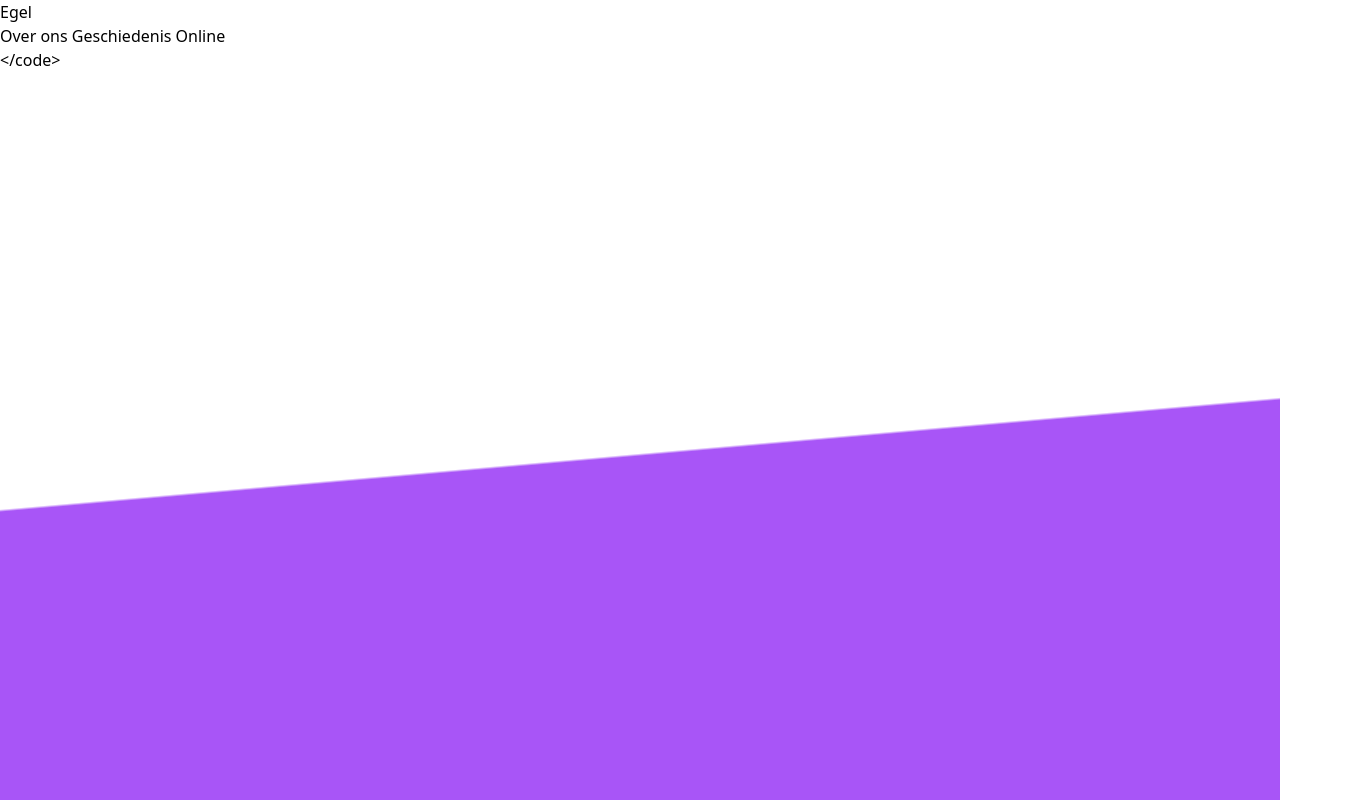
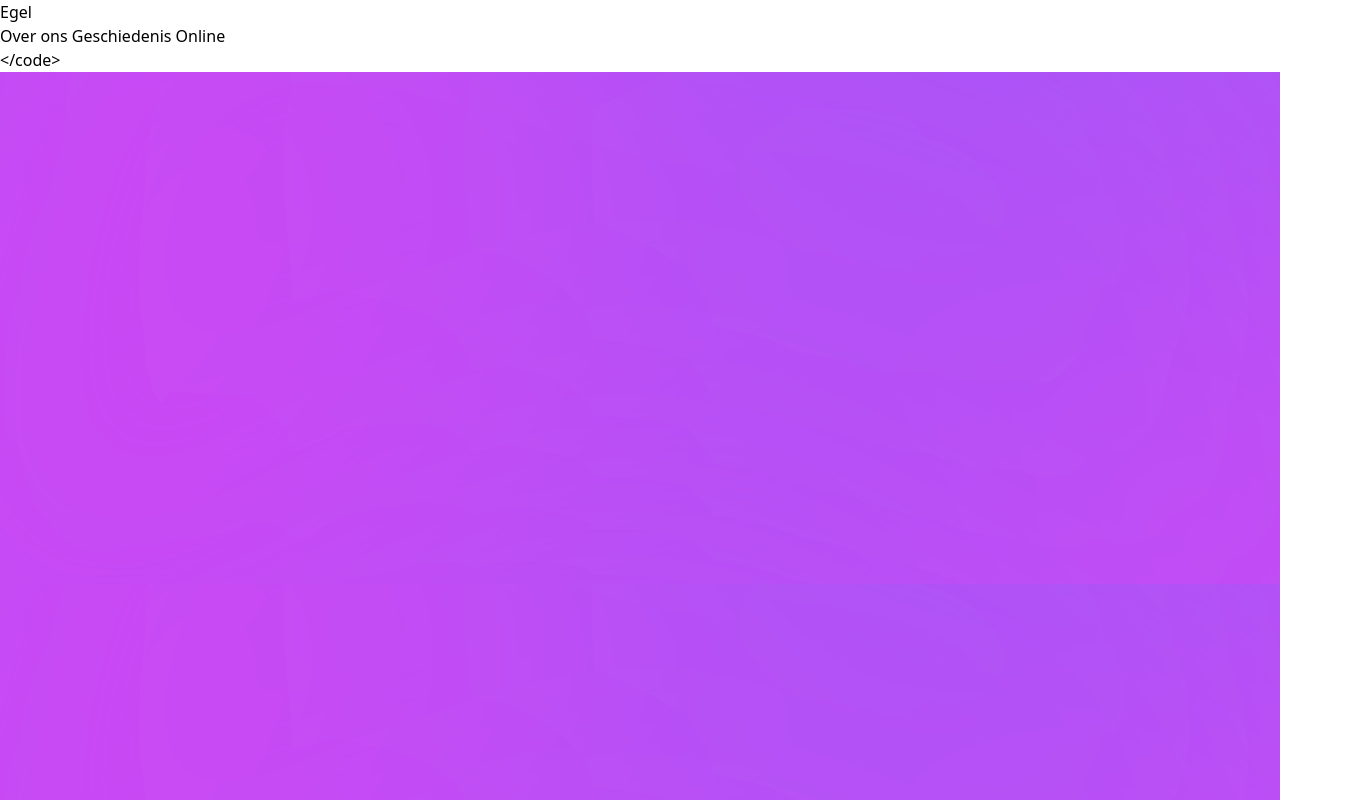
Before and after one commit to niek-peters/egel, a SvelteKit app: page /geschiedenis in a window 1280 px wide. Shown: the top 800 px of the page, 1351 px wide, since content can reach past the window. Built offline with nearby package versions, Linux system fonts and the light colour scheme.

Commit message:
Changed the header and footer to use an svg instead a plain background

```diff
--- a/src/components/general/footer.svelte
+++ b/src/components/general/footer.svelte
@@ -11,9 +11,29 @@
 	</footer>
 </div>
 
-<style>
-	.bg {
+<style lang="scss">
+	/* .bg {
 		height: 48rem;
 		background-image: -webkit-linear-gradient(95deg, rgb(168 85 247) 50%, white 50.3%);
+	} */
+
+	.bg {
+		height: 24rem;
+		background-image: url('/bg-1.svg');
+		background-size: cover;
+		background-position: center;
+		z-index: -60;
+
+		&:after {
+			content: '';
+			position: absolute;
+			top: -6rem;
+			left: -4rem;
+			height: 14rem;
+			width: 110%;
+			background: white;
+			transform: rotate(-5deg);
+			z-index: -50;
+		}
 	}
 </style>
--- a/src/components/general/header.svelte
+++ b/src/components/general/header.svelte
@@ -18,10 +18,31 @@
 		<a href="https://github.com/MrValk/egel" target="_blank">&lt;/code&gt;</a>
 	</h1>
 </header>
-<div class="absolute w-full h-96 -z-10" />
+<div class="absolute w-full -z-10" />
 
-<style>
+<style lang="scss">
+	/* div {
+		height: 48rem;
+		background-image: -webkit-linear-gradient(95deg, white 50%, rgb(168 85 247) 50.3%);
+	} */
+
 	div {
-		background-image: -webkit-linear-gradient(95deg, white 50%, rgb(168 85 247) 50.3%);
+		height: 32rem;
+		background-image: url('/bg-1.svg');
+		background-size: cover;
+		background-position: center;
+		z-index: -60;
+
+		&:after {
+			content: '';
+			position: absolute;
+			bottom: -6rem;
+			left: -4rem;
+			height: 14rem;
+			width: 110%;
+			background: white;
+			transform: rotate(-5deg);
+			z-index: -50;
+		}
 	}
 </style>
--- a/src/routes/+page.svelte
+++ b/src/routes/+page.svelte
@@ -12,9 +12,9 @@
 
 <main class="flex flex-col items-center w-full">
 	<!-- Introduction -->
-	<article class="relative flex justify-between w-3/5 my-12">
+	<article class="relative flex justify-between w-3/5 mt-36 mb-12">
 		<div class="w-2/3">
-			<h1 class="text-9xl font-semibold my-8">Wij zijn Egel</h1>
+			<h1 class="text-9xl font-semibold mt-8 mb-16">Wij zijn Egel</h1>
 			<p class="text-4xl mb-6">
 				Op deze website vindt u wie wij zijn, wat wij doen en wat wij hebben meegemaakt
 			</p>
@@ -29,7 +29,7 @@
 					class="flex justify-center items-center w-fit text-xl text-white bg-gray-700 hover:bg-gray-800 transition rounded-full py-1 px-4 m-2"
 					href="/"
 				>
-					<Fa class="mr-3" icon={faHourglass} /> Tijdlijn
+					<Fa class="mr-3" icon={faHourglass} /> Tijdbalk
 				</a>
 			</div>
 		</div>
```
Also changed, not shown: static/bg-1.svg (added).
